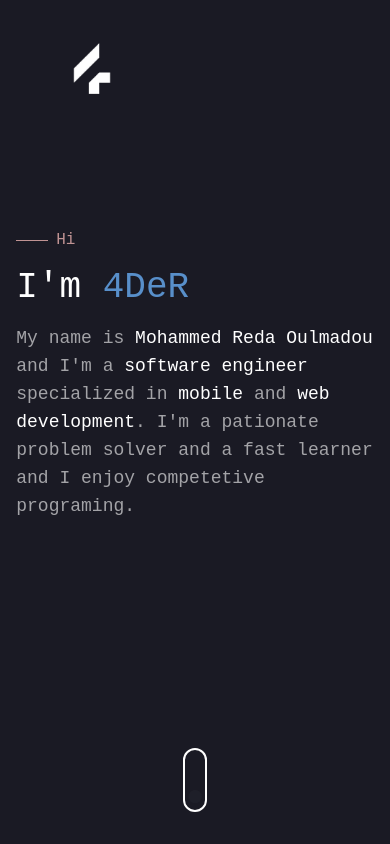
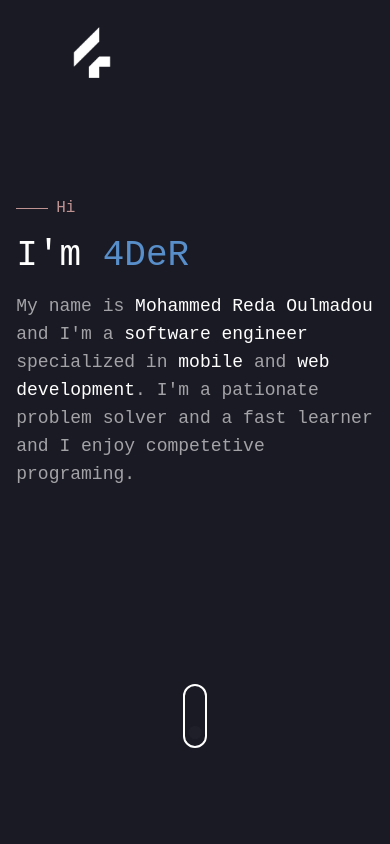
Before and after one commit to 4DeR99/portfolio-v1.0, a React (Create React App) app: page / in a window 390 px wide. Built offline with nearby package versions, Linux system fonts and the light colour scheme.

Commit message:
chore: update some tweaks

```diff
--- a/src/components/organisms/Hero.tsx
+++ b/src/components/organisms/Hero.tsx
@@ -5,8 +5,8 @@ function Hero() {
   return (
     <div className="flex flex-col h-screen">
       <div className="flex flex-col w-11/12 mx-auto my-auto lg:w-3/6 lg:m-auto">
-        <div className="z-20 flex flex-row text-primary">
-          <div className="w-8 border-t border-quaternary bottom-[-12px] relative" />
+        <div className="flex flex-row items-center text-primary">
+          <div className="w-8 border-t border-quaternary bottom-[-12px]" />
           <span className="ml-2 text-quaternary">Hi</span>
         </div>
         <h1 className="text-4xl my-4">
@@ -22,7 +22,7 @@ function Hero() {
           programing.
         </div>
       </div>
-      <ScrollIndicator className="self-center mb-8" />
+      <ScrollIndicator className="self-center mb-[6rem] lg:mb-8" />
     </div>
   );
 }
--- a/src/components/organisms/NavBar.tsx
+++ b/src/components/organisms/NavBar.tsx
@@ -5,7 +5,7 @@ function NavBar() {
   const navItemColorChange = `hover:text-primary hover:cursor-pointer`;
   return (
     <nav className="w-full fixed top-0 bg-primaryBackground">
-      <div className="flex justify-between items-center mt-6">
+      <div className="flex justify-between items-center my-2">
         <img
           src={logo}
           alt="Logo"
```
